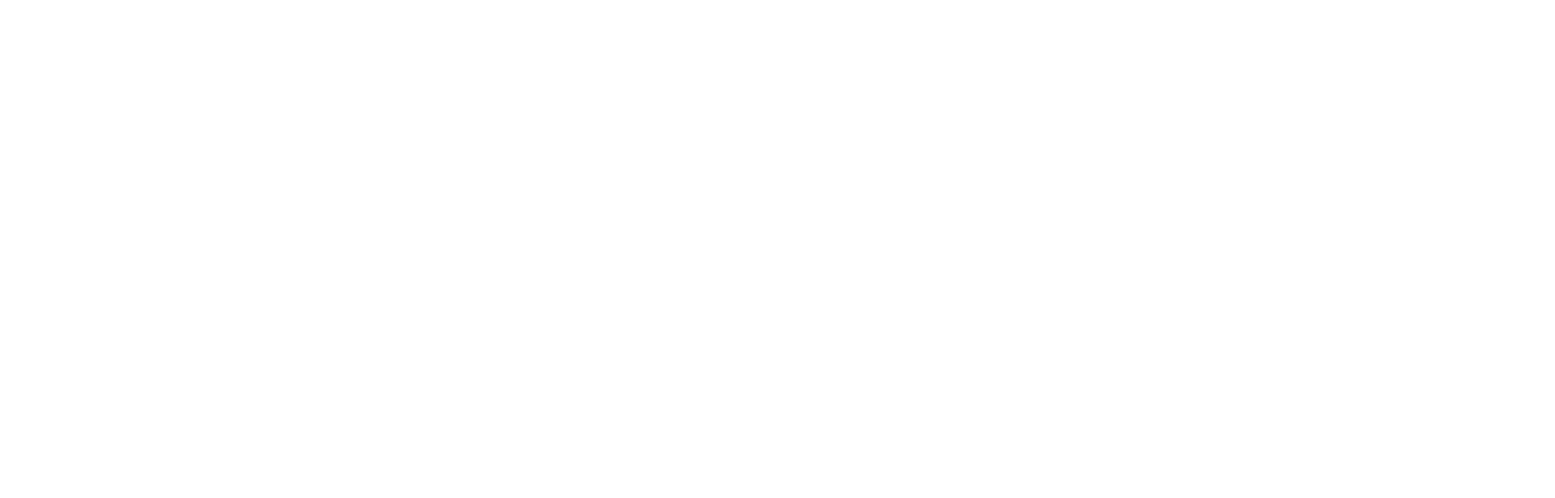
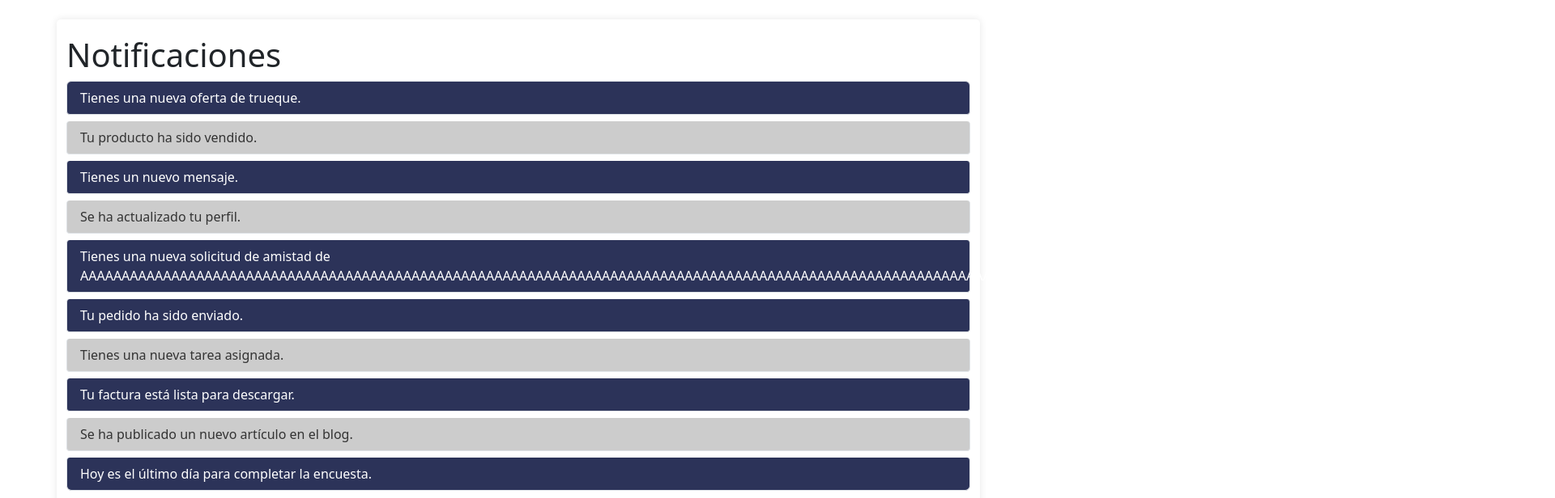
Before and after one commit to antonellamino/truequetools, a React (Create React App) app in the folder frontend/: page /notificaciones in a window 1280 px wide. Before the commit this address had no page. Shown: the top 616 px of the page at 81% size, 1920 px wide, since content can reach past the window. Built offline with nearby package versions, Linux system fonts and the light colour scheme; a web font is replaced by a local one.

Commit message:
Notificaciones

```diff
--- a/frontend/src/App.js
+++ b/frontend/src/App.js
@@ -12,10 +12,10 @@
 import AdminDashboard from './adminDashboard';
 import { AuthProvider } from './AuthContext';
 import EmpleadoDashboard from './empleadoDashboard';
-import Publicacion from './publicacion'
+import Publicacion from './publicacion';
+import Notificaciones from './notificaciones'; // Importa el nuevo componente
 
 function App() {
-
   return (
     <div className="App">
       <BrowserRouter>
@@ -33,7 +33,8 @@
             <Route path="/adminDashboard" element={<AdminDashboard />} />
             <Route path="/home" element={<Home />} />
             <Route path="/empleadoDashboard" element={<EmpleadoDashboard />} />
-          <Route path='/publicacion/:id' element={<Publicacion />} />
+            <Route path="/publicacion/:id" element={<Publicacion />} />
+            <Route path="/notificaciones" element={<Notificaciones />} /> {/* Añade esta línea */}
           </Routes>
         </AuthProvider>
       </BrowserRouter>
@@ -41,4 +42,4 @@
   )
 }
 
-export default App
+export default App;
--- a/frontend/src/navbar.css
+++ b/frontend/src/navbar.css
@@ -2,25 +2,33 @@
     background-color: #24242c !important; /* Color negro menos oscuro */
 }
 .navbar-custom .nav-link {
-    color: #ffffff !important; /* Color blanco para los enlaces */
+    color: #cccccc !important; /* Color gris para los enlaces */
 }
-.navbar-custom .nav-link:hover {
-    color: #cccccc !important; /* Color gris claro al pasar el ratón */
+.navbar-custom .nav-link.active {
+    color: #ffffff !important; /* Color blanco para el enlace activo */
 }
 .navbar-custom .navbar-toggler-icon {
     filter: brightness(0) invert(1); /* Icono del toggler en blanco */
 }
-.navbar-custom .dropdown-menu {
-    background-color: #333333; /* Fondo del dropdown en gris oscuro */
-}
-.navbar-custom .dropdown-item {
-    color: #ffffff !important; /* Color blanco para los elementos del dropdown */
-}
-.navbar-custom .dropdown-item:hover {
-    background-color: #444444; /* Color de fondo al pasar el ratón por encima */
-}
 .navbar-custom .bell-icon {
     color: #ffffff; /* Color blanco para el icono de la campana */
     font-size: 1.2rem; /* Tamaño del icono de la campana */
-    margin-right: 5px; /* Espacio entre el icono de la campana y el texto */
 }
+.notification-button {
+    position: relative;
+}
+.notification-count {
+    position: absolute;
+    top: -10px;
+    right: -10px;
+    background-color: red;
+    color: white;
+    border-radius: 50%;
+    padding: 4px;
+    font-size: 0.8rem;
+    width: 20px;
+    height: 20px;
+    display: flex;
+    align-items: center;
+    justify-content: center;
+}
--- a/frontend/src/navbar.js
+++ b/frontend/src/navbar.js
@@ -8,19 +8,19 @@
     const { isAuthenticated, logout } = useContext(AuthContext); // Obtiene el estado de autenticación del contexto
     const navigate = useNavigate();
     const location = useLocation();
-    const [dropdownOpen, setDropdownOpen] = useState(false); // Estado para el dropdown
+    const [unreadNotifications, setUnreadNotifications] = useState(5); //Número de notificaciones no leídas, puedes cambiar este valor dinámicamente
 
     const handleCerrarSesion = () => {
         logout(); // Cierra sesión utilizando el contexto de autenticación
         navigate('/logout'); // Redirige a la página de logout
     }
 
+    const handleNotificationClick = () => {
+        navigate('/notificaciones'); // Redirige a la página de notificaciones
+    }
+
     const isHomePage = location.pathname === '/';
     const homeButtonStyle = isHomePage ? {} : { color: '#ccc' };   // Si es home, el color es gris
-
-    const toggleDropdown = () => {
-        setDropdownOpen(!dropdownOpen); // Alterna el estado del dropdown
-    }
 
     return (
         <Fragment>
@@ -68,29 +68,15 @@
                             )}
                         </ul>
                         {isAuthenticated && (
-                            <div className="nav-item dropdown">
-                                <button
-                                    className="nav-link btn btn-link dropdown-toggle"
-                                    id="navbarDropdown"
-                                    aria-haspopup="true"
-                                    aria-expanded={dropdownOpen}
-                                    onClick={toggleDropdown}
-                                    style={{ color: 'white' }}
-                                >
-                                    <i className="fas fa-bell"></i>
+                            <div className="d-flex align-items-center"> {/* Añade una clase d-flex y align-items-center */}
+                                <button className="nav-link btn btn-link notification-button" onClick={handleNotificationClick} style={{ color: 'white' }}>
+                                    <i className="fas fa-bell bell-icon"></i>
+                                    {unreadNotifications > 0 && (
+                                        <span className="notification-count">{unreadNotifications}</span>
+                                    )}
                                 </button>
-                                <div className={`dropdown-menu dropdown-menu-right ${dropdownOpen ? 'show' : ''}`} aria-labelledby="navbarDropdown">
-                                    <NavLink className="dropdown-item" to="/notificaciones">Notificación 1</NavLink>
-                                    <NavLink className="dropdown-item" to="/notificaciones">Notificación 2</NavLink>
-                                    <NavLink className="dropdown-item" to="/notificaciones">Notificación 3</NavLink>
-                                </div>
                             </div>
                         )}
-                           {/* <form className="d-flex">
-                            <input className="form-control me-2" type="search" placeholder="Buscar" aria-label="Buscar" />
-                            <button className="btn btn-outline-light" type="submit">Buscar</button>
-                        </form>
-                        */}
                     </div>
                 </div>
             </nav>
--- /dev/null
+++ b/frontend/src/notificaciones.css
@@ -0,0 +1,55 @@
+.notification-unread {
+    background-color: #2c3359 !important; /* Color para notificaciones no leídas */
+    color: #ffffff; /* Texto blanco para notificaciones no leídas */
+}
+
+.notification-read {
+    background-color: #cccccc !important; /* Color gris claro para notificaciones leídas */
+    color: #333333; /* Texto gris oscuro para indicar que está leída */
+}
+
+.notification-link {
+    color: inherit; /* Color de texto heredado */
+    text-decoration: none; /* Quita el subrayado del enlace */
+}
+
+.notification-link:hover,
+.notification-link:active,
+.notification-link:focus,
+.notification-link:visited {
+    color: inherit; /* Color de texto heredado */
+    text-decoration: none; /* Quita el subrayado del enlace */
+}
+
+.notification-button {
+    border: none; /* Quita el borde */
+    cursor: pointer; /* Cambia el cursor a "apuntador" */
+    background-color: transparent; /* Fondo transparente */
+    width: 100%; /* Ocupa todo el ancho del contenedor */
+    text-align: left; /* Alinea el texto a la izquierda */
+    padding: 0; /* Quita el relleno */
+    font: inherit; /* Usa la fuente heredada */
+}
+
+.notification-button.disabled {
+    cursor: not-allowed; /* Cambia el cursor a "no permitido" */
+}
+
+.notification-button.disabled:hover {
+    color: inherit; /* Color de texto heredado */
+    text-decoration: none; /* Quita el subrayado del enlace */
+}
+
+.notification-link.has-link:hover {
+    cursor: pointer; /* Cambia el cursor a "apuntador" solo si hay un enlace */
+}
+
+.notification-link.has-link:hover .notification-button.disabled {
+    cursor: not-allowed; /* Cambia el cursor a "no permitido" si la notificación está deshabilitada */
+}
+
+.list-group-item {
+    border: 1px solid #000000; /* Agrega un borde gris a cada elemento de la lista */
+    border-radius: 0.25rem; /* Añade un pequeño radio a las esquinas del borde */
+    margin-bottom: 0.5rem; /* Espaciado entre cada elemento de la lista */
+}
--- /dev/null
+++ b/frontend/src/notificaciones.js
@@ -0,0 +1,54 @@
+import React, { useState, useEffect } from 'react';
+import { NavLink } from 'react-router-dom';
+import './notificaciones.css';
+
+const Notificaciones = () => {
+    const [notificaciones, setNotificaciones] = useState([]);
+
+    useEffect(() => {
+        // Simula la llamada a la API para obtener las notificaciones
+        const fetchNotificaciones = async () => {
+            const data = [
+                { id: 1, mensaje: 'Tienes una nueva oferta de trueque.', leida: false, link: '/oferta-trueque' },
+                { id: 2, mensaje: 'Tu producto ha sido vendido.', leida: true, link: '/producto-vendido' },
+                { id: 3, mensaje: 'Tienes un nuevo mensaje.', leida: false, link: null },
+                { id: 4, mensaje: 'Se ha actualizado tu perfil.', leida: true, link: '/perfil-actualizado' },
+                { id: 5, mensaje: 'Tienes una nueva solicitud de amistad de AAAAAAAAAAAAAAAAAAAAAAAAAAAAAAAAAAAAAAAAAAAAAAAAAAAAAAAAAAAAAAAAAAAAAAAAAAAAAAAAAAAAAAAAAAAAAAAAAAAAAAAAAAAAAAAAAAAAAAAAAAAAAAAAAAAAAAAAAAAAAAAAAAAAAAAAAAAAAAAAAAAAAAAAAAAAAAAAAAAAAAAAAAAAAAA.', leida: false, link: '/solicitud-amistad' },
+                { id: 6, mensaje: 'Tu pedido ha sido enviado.', leida: false, link: '/pedido-enviado' },
+                { id: 7, mensaje: 'Tienes una nueva tarea asignada.', leida: true, link: '/nueva-tarea' },
+                { id: 8, mensaje: 'Tu factura está lista para descargar.', leida: false, link: '/factura-lista' },
+                { id: 9, mensaje: 'Se ha publicado un nuevo artículo en el blog.', leida: true, link: '/nuevo-articulo' },
+                { id: 10, mensaje: 'Hoy es el último día para completar la encuesta.', leida: false, link: '/encuesta' },
+
+            ];
+            setNotificaciones(data);
+        };
+
+        fetchNotificaciones();
+    }, []);
+
+    return (
+        <div className="container mt-4">
+            <h1>Notificaciones</h1>
+            <ul className="list-group">
+                {notificaciones.map(notificacion => (
+                    <li key={notificacion.id} className={`list-group-item ${notificacion.leida ? 'notification-read' : 'notification-unread'} ${notificacion.link ? 'has-link' : ''}`}>
+                        {notificacion.link ? (
+                            <NavLink to={notificacion.link || '#'} className={`notification-link ${notificacion.leida ? 'notification-read' : 'notification-unread'}`}>
+                                <button className={`notification-button ${notificacion.leida ? 'notification-read' : 'notification-unread'}`} disabled={!notificacion.link}>
+                                    {notificacion.mensaje}
+                                </button>
+                            </NavLink>
+                        ) : (
+                            <span className={`notification-message ${notificacion.leida ? 'notification-read' : 'notification-unread'}`}>
+                                {notificacion.mensaje}
+                            </span>
+                        )}
+                    </li>
+                ))}
+            </ul>
+        </div>
+    );
+};
+
+export default Notificaciones;
```
Lines whose indentation alone changed are shown as unchanged.
